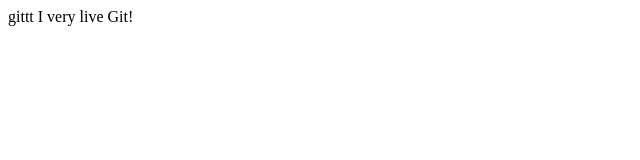
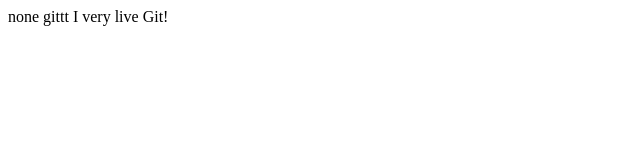
Before and after one commit to Centrix16/for-git, a plain HTML site: page index.html in a window 1280 px wide. Shown: the full height of the page, 0-640 px from the left. Drawn offline with Linux system fonts and the light colour scheme.

Commit message:
zero commit

```diff
--- a/index.html
+++ b/index.html
@@ -5,7 +5,7 @@
 	<title>Document</title>
 </head>
 <body>
-
+	none
 	gittt
 	I very live Git!
 </body>
```
